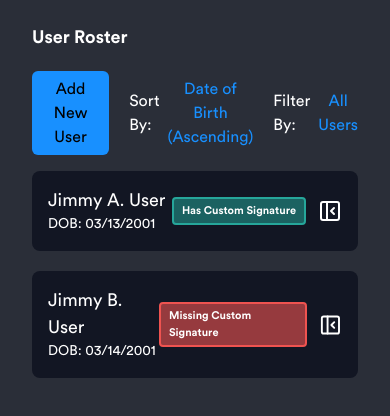
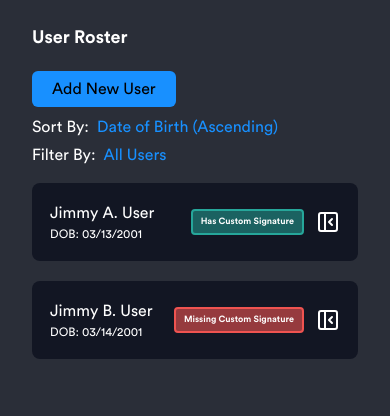
Before and after one commit to maxmandia/curly-engine, a React (Create React App) app in the folder app/: page / in a window 390 px wide. Shown: the top 416 px of the page. Built offline with nearby package versions, Linux system fonts and the light colour scheme; data requests are answered from the project's data file.

Commit message:
fix/style: more responsive UI and fixed signature bug

```diff
--- a/app/src/App.tsx
+++ b/app/src/App.tsx
@@ -71,7 +71,7 @@
       <div
         className={
           selectedUser
-            ? "flex justify-between mt-3 mx-8"
+            ? "flex justify-between mt-3 mx-8 sm:flex sm:flex-col"
             : "block mt-3 mx-8 gap-10"
         }
       >
--- a/app/src/components/AddUserModal.tsx
+++ b/app/src/components/AddUserModal.tsx
@@ -99,7 +99,7 @@
       exit="hidden"
     >
       <motion.div
-        className="bg-[#121623] flex flex-col justify-between gap-3 p-10 min-w-[450px] rounded-[6px]"
+        className="bg-[#121623] flex flex-col justify-between gap-3 p-10 min-w-[450px] rounded-[6px] sm:min-w-[350px]"
         variants={modal}
       >
         <div className="flex items-center justify-between">
--- a/app/src/components/EditSignature.tsx
+++ b/app/src/components/EditSignature.tsx
@@ -47,11 +47,13 @@
       setUsers((prev) => {
         return prev.map((user) => {
           if (user.id === selectedUser.id) {
-            return { ...user, signature: resp };
+            let newUserInfo = { ...user, signature: resp.signature };
+            return newUserInfo;
           }
           return user;
         });
       });
+      setIsEditing(false);
       toast.success("Signature added successfully");
     } catch (error: any) {
       if (error.message === "Incorrect fields") {
--- a/app/src/components/Navbar.tsx
+++ b/app/src/components/Navbar.tsx
@@ -13,7 +13,7 @@
   const [showSort, setShowSort] = useState(false);
   const [showFilter, setShowFilter] = useState(false);
   const [filterBy, setFilterBy] = useState("All-Users");
-  const [sortBy, setSortBy] = useState("Ascending");
+  const [sortBy, setSortBy] = useState("");
 
   function handleSort(sortType: string) {
     setUsers((prevUsers) => {
@@ -79,8 +79,10 @@
   return (
     <nav className="py-1 px-8">
       <h2 className="text-[18px] py-5 font-bold">User Roster</h2>
-      <div className="flex items-center gap-5">
-        <PrimaryButton setShowModal={setShowModal} text="Add New User" />
+      <div className="flex items-center gap-5 sm:gap-1 sm:flex-wrap">
+        <div className="sm:mb-1">
+          <PrimaryButton setShowModal={setShowModal} text="Add New User" />
+        </div>
         <div className="flex items-center gap-2">
           <h5>Sort By:</h5>
           <div>
@@ -93,7 +95,9 @@
               }}
               className="text-ritten-blue "
             >
-              Date of Birth ({sortBy})
+              {sortBy === ""
+                ? "Date of Birth (Ascending)"
+                : `Date of Birth (${sortBy})`}
             </button>
             {showSort && (
               <div className="absolute flex flex-col justify-center items-start bg-[#121623] shadow-md rounded-md border-solid border-[#363A45] border-[1px]">
--- a/app/src/components/UserCard.tsx
+++ b/app/src/components/UserCard.tsx
@@ -28,20 +28,21 @@
         })
       }
       className={`flex items-center justify-between bg-[#121623] p-4 mb-5 rounded-[8px] cursor-pointer ${
-        selectedUser?.id === user.id &&
-        "border-solid border-[#1890FF] border-[2px] shadow-user-shadow"
+        selectedUser?.id === user.id
+          ? "border-solid border-[#1890FF] border-[2px] shadow-user-shadow"
+          : "border-transparent border-[2px] border-solid"
       }`}
     >
       <div>
-        <h4 className="text-[18px]">{user.name}</h4>
-        <h4 className="text-[14px]">DOB: {user.dob}</h4>
+        <h4 className="text-[18px] sm:text-[16px]">{user.name}</h4>
+        <h4 className="text-[14px] sm:text-[12px]">DOB: {user.dob}</h4>
       </div>
       <div className="flex items-center gap-3 text-[11px] font-bold cursor-pointer">
         <div
           className={
             user.signature
-              ? "bg-[#1B6261] border-solid border-[#26A69A] border-[2px] p-1 px-2 rounded-[4px]"
-              : "bg-[#EF5350] bg-opacity-60 border-solid border-[#EF5350] border-[2px] p-1 px-2 rounded-[4px]"
+              ? "bg-[#1B6261] border-solid border-[#26A69A] border-[2px] p-1 px-2 rounded-[4px] sm:text-[9px]"
+              : "bg-[#EF5350] bg-opacity-60 border-solid border-[#EF5350] border-[2px] p-1 px-2 rounded-[4px] sm:text-[9px]"
           }
         >
           {user.signature ? "Has Custom Signature" : "Missing Custom Signature"}
--- a/app/src/components/UserInfo.tsx
+++ b/app/src/components/UserInfo.tsx
@@ -44,15 +44,15 @@
         </div>
       </div>
       <div className="flex items-center gap-3 mt-1 text-[14px]">
-        <h5>
+        <h5 className="sm:text-[12px]">
           <span className="font-bold">DOB: </span>
           {selectedUser.dob}
         </h5>
-        <h5>
+        <h5 className="sm:text-[12px]">
           <span className="font-bold">Phone: </span>
           {selectedUser.phone}
         </h5>
-        <h5>
+        <h5 className="sm:text-[12px]">
           <span className="font-bold">Email: </span>
           {selectedUser.email}
         </h5>
--- a/app/src/components/UserSheet.tsx
+++ b/app/src/components/UserSheet.tsx
@@ -47,7 +47,7 @@
       animate="visible"
       exit="hidden"
       variants={sheet}
-      className="bg-[#121623] w-1/2 rounded-[8px] h-[80vh] overflow-y-auto]"
+      className="bg-[#121623] w-1/2 rounded-[8px] h-[80vh] overflow-y-auto] sm:w-full"
     >
       {isEditingUser ? (
         <EditUser
--- a/app/src/components/UserSignature.tsx
+++ b/app/src/components/UserSignature.tsx
@@ -33,7 +33,7 @@
         onClick={() => {
           setIsEditing(true);
         }}
-        className="bg-ritten-blue py-2 px-4 rounded-[6px] text-black"
+        className="bg-ritten-blue py-2 px-4 rounded-[6px] text-black sm:text-[14px]"
       >
         {selectedUser.signature ? "View Signature" : "Add Signature"}
       </button>
--- a/app/tailwind.config.js
+++ b/app/tailwind.config.js
@@ -8,6 +8,9 @@
     extend: {
       boxShadow: {
         "user-shadow": "0px 1px 8px 0px rgba(213, 213, 213, 0.50)",
+      },
+      screens: {
+        sm: { max: "725px" },
       },
       colors: {
         "ritten-blue": "var(--ritten-blue)",
```
